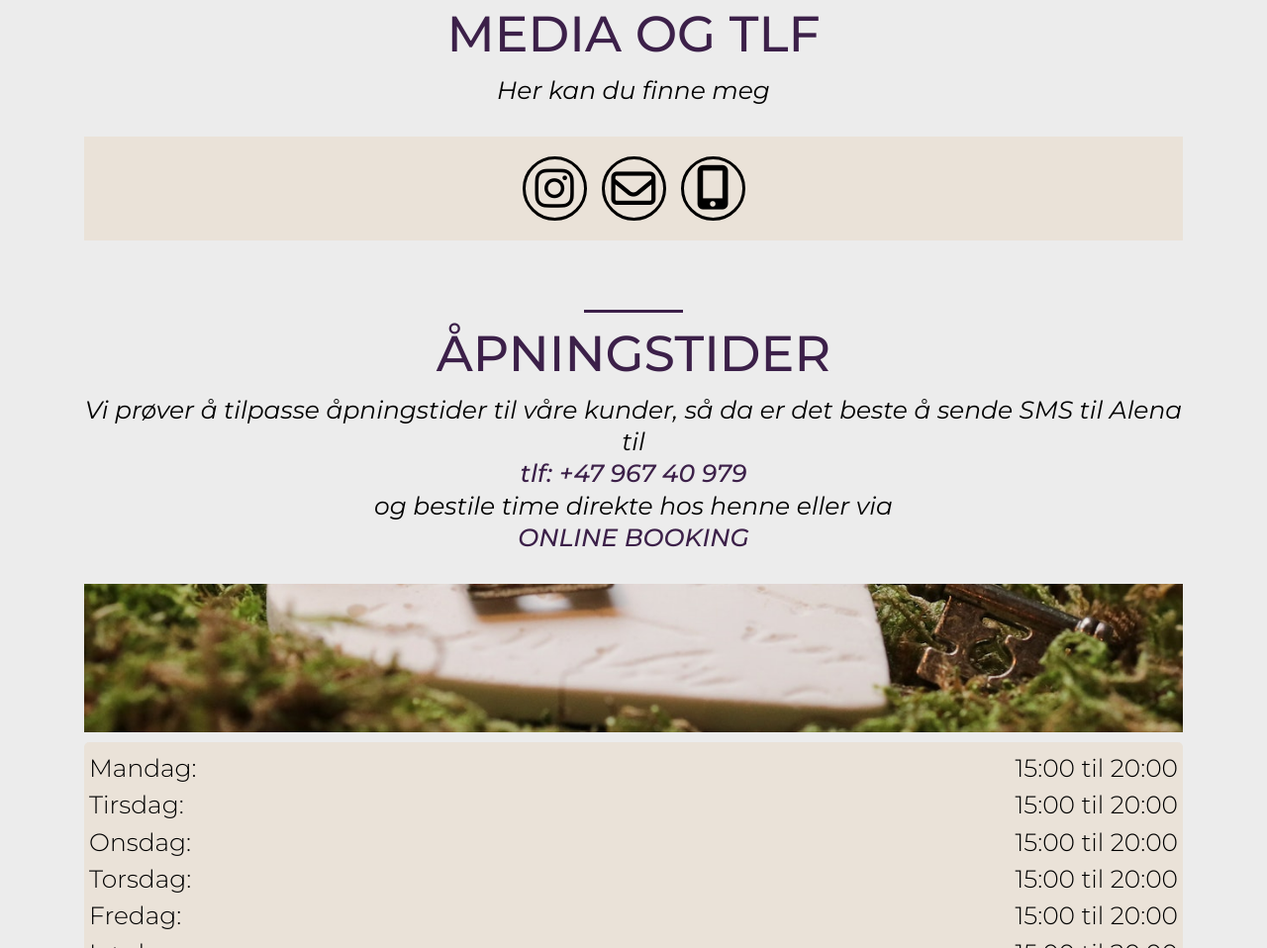
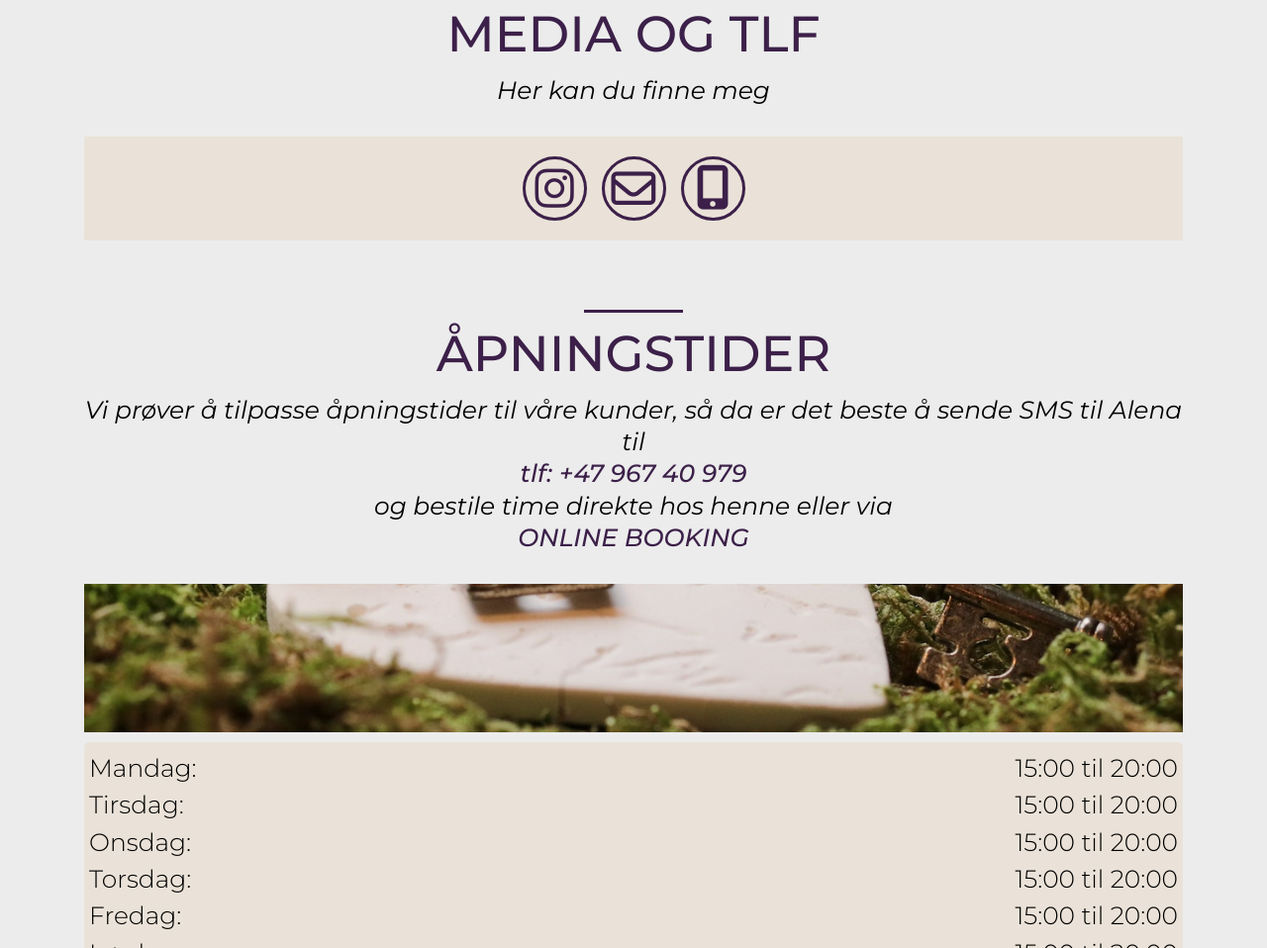
Before and after one commit to MariuszRozycki/skin-beauty, a plain HTML site: page layout/contact.html in a window 1280 px wide. Shown: the part 1380-2338 px from the top of the page at 99% size. Drawn offline with Linux system fonts and the light colour scheme.

Commit message:
Web owner wanted 6 add

```diff
--- a/css/contact.css
+++ b/css/contact.css
@@ -39,7 +39,7 @@ iframe {
   justify-content: center;
   align-items: center;
   text-align: center;
-  color: var(--color-no9);
+  color: var(--color-no16);
 }
 
 .icons-wrapper {
```
